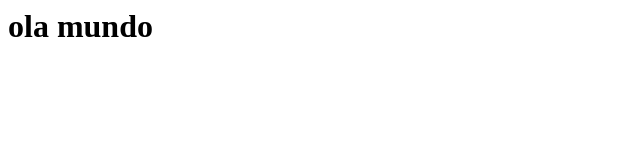
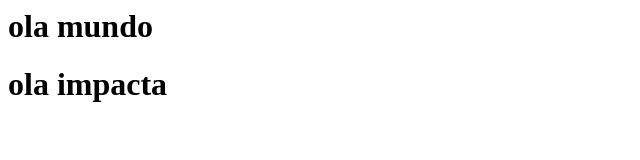
Before and after one commit to willianvmiranda/aula_impacta, a plain HTML site: page index.html in a window 1280 px wide. Shown: the whole page, without its empty margins (0-640 px from the left). Drawn offline with Linux system fonts and the light colour scheme.

Commit message:
segundo commit

```diff
--- a/index.html
+++ b/index.html
@@ -5,6 +5,7 @@
 
 
   <h1> ola mundo<h1>
+  <h1> ola impacta<h1>
 
   </head>
 
```
